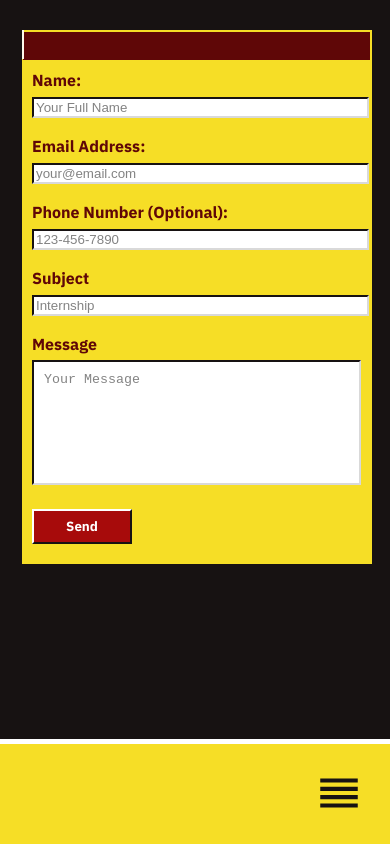
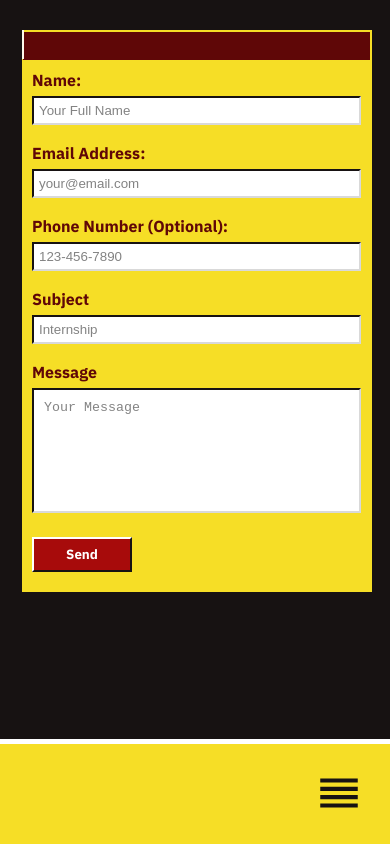
Before and after one commit to mansoorhu10/portfolio-website, a React (Create React App) app: page /contact in a window 390 px wide. Built offline with nearby package versions, Linux system fonts and the light colour scheme.

Commit message:
Fixed contact form input field width and sizing

```diff
--- a/src/index.css
+++ b/src/index.css
@@ -903,8 +903,8 @@ h3 {
 
 input-row {
   display: flex;
-  justify-content: space-between;
-  margin-bottom: 70px;
+  justify-content: space-around;
+  margin-bottom: 30px;
 }
 
 .input-row > .input-group {
@@ -913,6 +913,8 @@ input-row {
 }
 input {
   width: 100%;
+  padding: 5px;
+  box-sizing: border-box;
   border-style: solid;
   border-width: 2px;
   border-right-color: var(--sixth);
@@ -1301,6 +1303,10 @@ label {
     margin-left: calc((100vw - 164px - 64px) / 2)
   }
 
+  .first-article-background {
+    padding-bottom: 10vh;
+  }
+
   .retro-window {
     width: 350px;
     height: 251px;
@@ -1339,6 +1345,10 @@ label {
   .project-list {
     width: 100vw;
     grid-template-columns: 1fr 1fr;
+  }
+
+  .contact-page {
+    padding-bottom: 800px;
   }
 
   .contact-text {
--- a/src/pages/ProjectDisplay.js
+++ b/src/pages/ProjectDisplay.js
@@ -10,9 +10,6 @@ const ProjectDisplay = () => {
     const { id } = useParams();
     const numberOfProjects = ProjectList.length;
     const validIds = [...Array(numberOfProjects).keys()];
-    console.log(validIds);
-    console.log(id);
-    console.log(validIds.includes(id));
 
     if(validIds.includes(parseInt(id)) === false){
         return (
```
